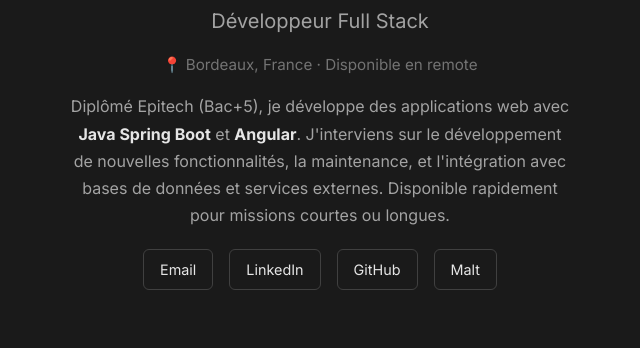
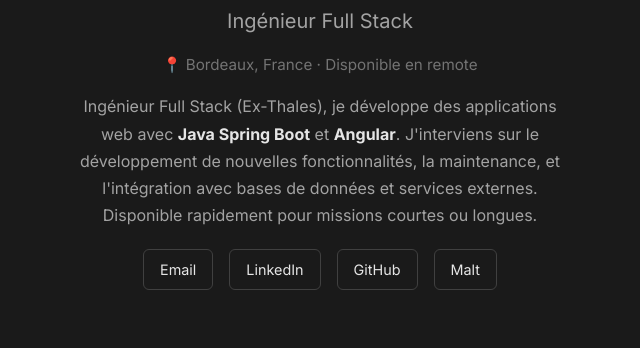
Before and after one commit to AxelFTS/AxelFTS.github.io, a plain HTML site: page index.html in a window 1280 px wide. Shown: the part 407-755 px from the top of the page, without its empty margins (320-960 px from the left). Drawn offline with Linux system fonts and the light colour scheme.

Commit message:
Add files via upload

```diff
--- a/index.html
+++ b/index.html
@@ -3,7 +3,7 @@
   <head>
     <meta charset="UTF-8" />
     <meta name="viewport" content="width=device-width, initial-scale=1.0" />
-    <title>Axel Fuentes - Développeur Full Stack</title>
+    <title>Axel Fuentes - Ingénieur Full Stack</title>
     <link rel="preconnect" href="https://fonts.googleapis.com" />
     <link rel="preconnect" href="https://fonts.gstatic.com" crossorigin />
     <link
@@ -348,10 +348,11 @@
           <img src="photo.png" alt="Axel Fuentes" class="profile-photo" />
           <div class="header-text">
             <h1>Axel Fuentes</h1>
-            <p class="title">Développeur Full Stack</p>
+            <p class="title">Ingénieur Full Stack</p>
             <p class="location">📍 Bordeaux, France · Disponible en remote</p>
             <p class="intro">
-              Diplômé Epitech (Bac+5), je développe des applications web avec
+              Ingénieur Full Stack (Ex-Thales), je développe des applications
+              web avec
               <strong>Java Spring Boot</strong> et <strong>Angular</strong>.
               J'interviens sur le développement de nouvelles fonctionnalités, la
               maintenance, et l'intégration avec bases de données et services
```
